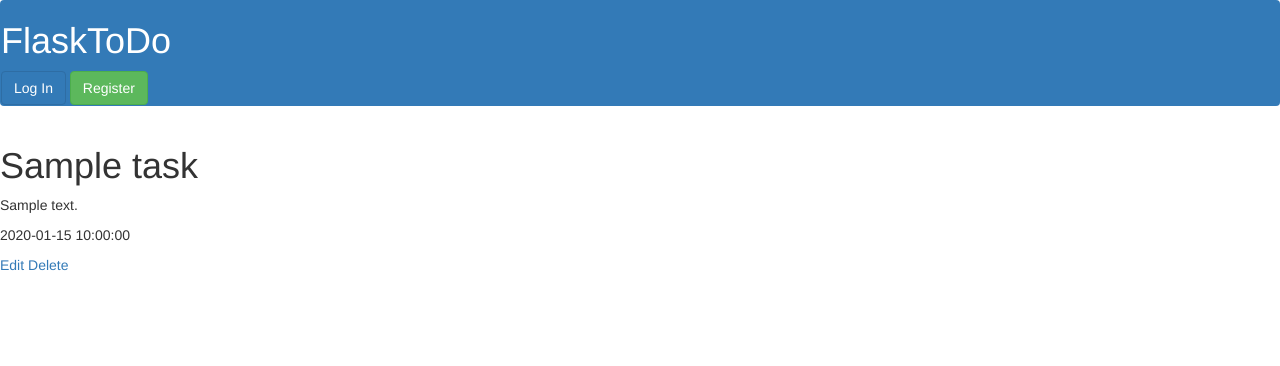
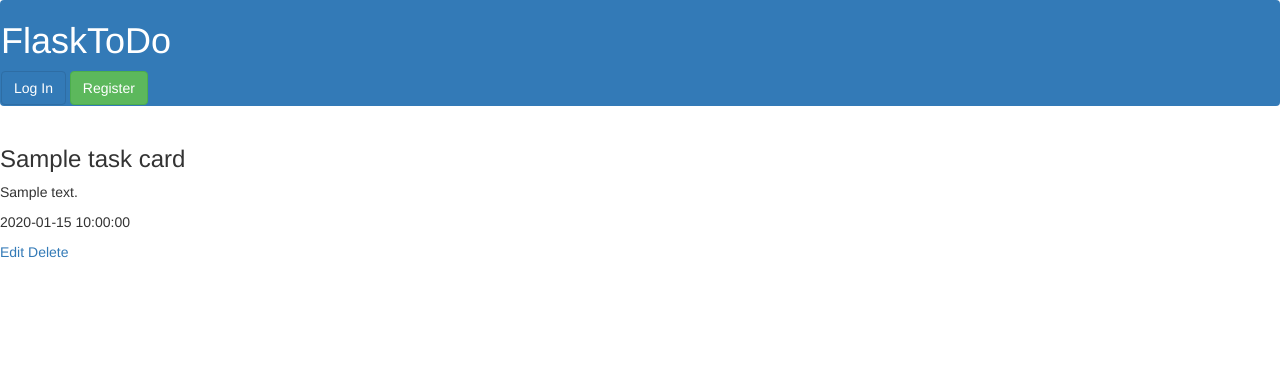
Before and after one commit to ghager93/flasktodo, a Flask app: template flasktodo/templates/task_index.html in a window 1280 px wide. Shown: the top 366 px of the page. Run offline with Flask 2, Linux system fonts and the light colour scheme; tables that the repository leaves empty hold one stand-in row (values such as "Sample post"); the template is opened without the code that fills it: values that come from a table or form of the project are taken from there, most other values are stand-ins (such as "Sample title", 1, 10 or a date in 2020); some libraries are stand-ins or nearby versions.

Commit message:
Added TaskCard class for task index

```diff
--- a/flasktodo/templates/task_index.html
+++ b/flasktodo/templates/task_index.html
@@ -1,11 +1,11 @@
 {% extends "base.html" %}
 
 {% block app_content %}
-    {% for task in tasks %}
-        <h1>{{ task.title }}</h1>
-        <p>{{ task.body }}</p>
-        <p>{{ task.timestamp }}</p>
-        <a href="{{ url_for('tasks.edit', id=task.id) }}">Edit</a>
-        <a href="{{ url_for('tasks.delete', id=task.id) }}">Delete</a>
+    {% for task_card in task_cards %}
+        <h3>{{ task_card.title }}</h3>
+        <p>{{ task_card.body }}</p>
+        <p>{{ task_card.timestamp }}</p>
+        <a href="{{ url_for('tasks.edit', id=task_card.id) }}">Edit</a>
+        <a href="{{ url_for('tasks.delete', id=task_card.id) }}">Delete</a>
     {% endfor %}
 {% endblock %}
```
Also changed, not shown: flasktodo/views/tasks.py (+14 -1 lines).
